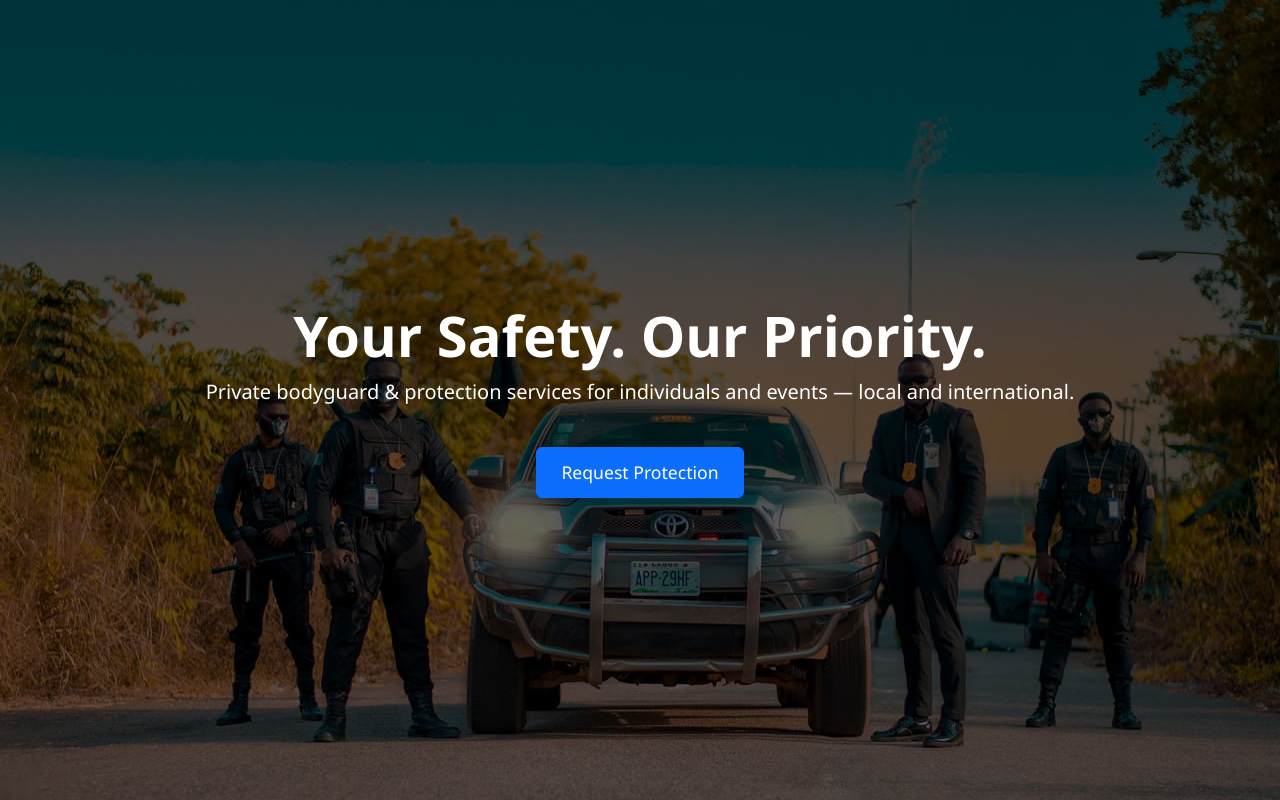
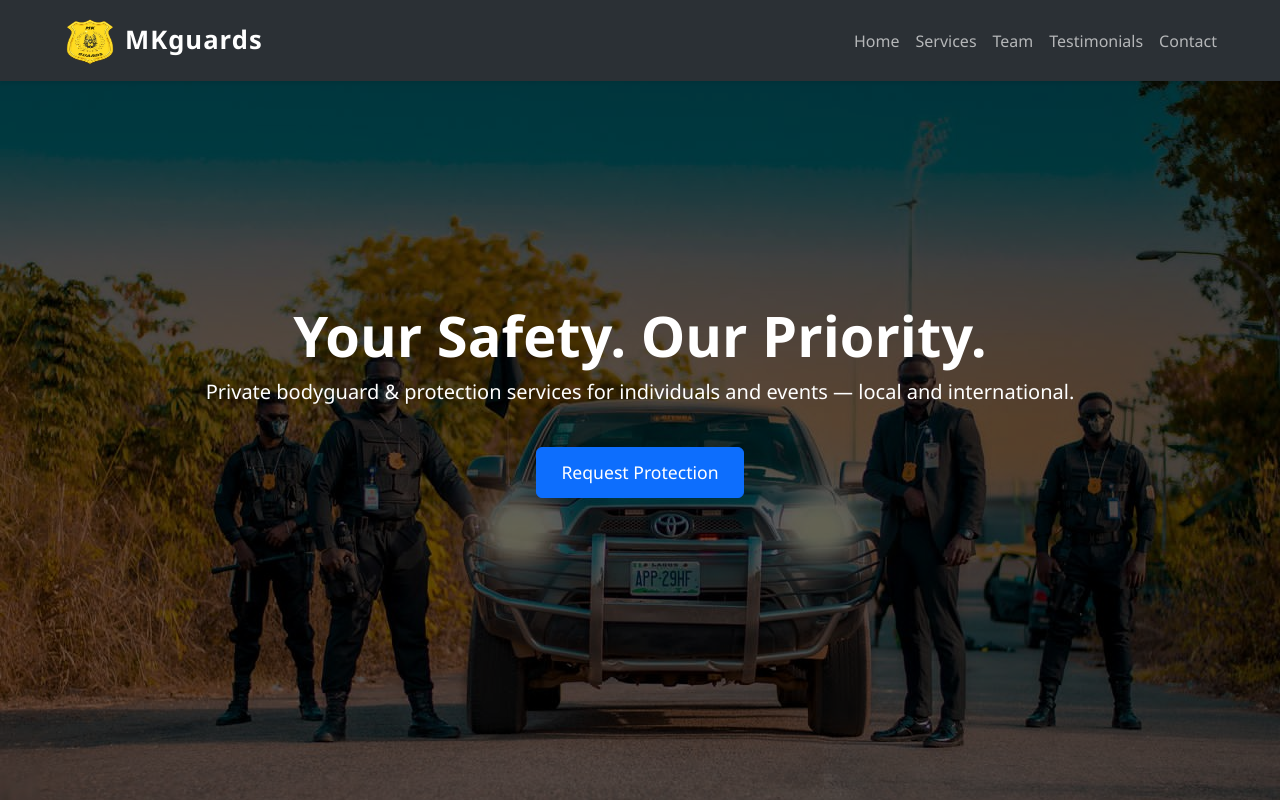
Before and after one commit to krimmzy/Mk-Guard, a plain HTML site: page index.html in a window 1280 px wide. Shown: the top 800 px of the page. Drawn offline with nearby package versions, Linux system fonts and the light colour scheme.

Commit message:
Add files via upload

```diff
--- a/index.html
+++ b/index.html
@@ -17,7 +17,7 @@
 
   <!-- Navbar -->
    <!-- fixed-top -->
-  <!-- <nav class="navbar navbar-expand-lg bg-body-tertiary shadow-sm fixed-top">
+  <nav class="navbar navbar-expand-lg bg-body-tertiary shadow-sm fixed-top">
     <div class="container">
       <div class="logo"><img src="loho.png" alt="Gt360 Rentals"></div>
       <a class="navbar-brand fw-bold" href="#">MKguards</a>
@@ -35,7 +35,7 @@
         </ul>
       </div>
     </div>
-  </nav> -->
+  </nav>
 
   <!-- Hero Section -->
   <section id="hero" class="vh-100 d-flex align-items-center text-white text-center hero-section">
```
